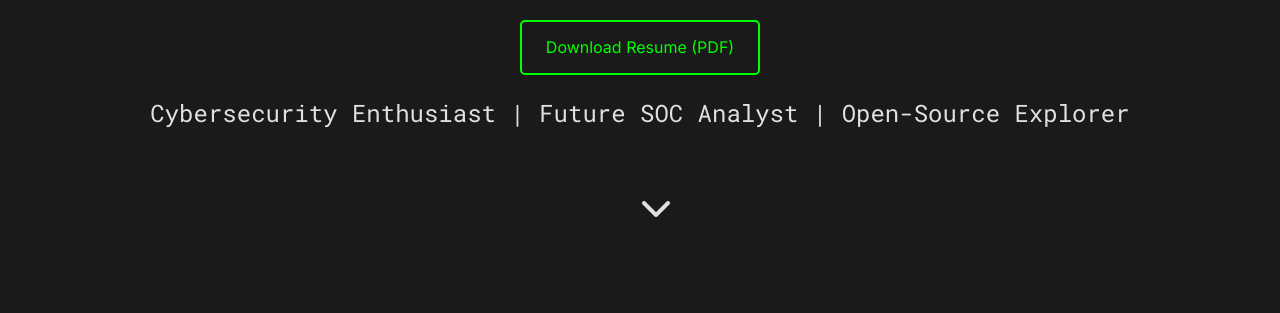
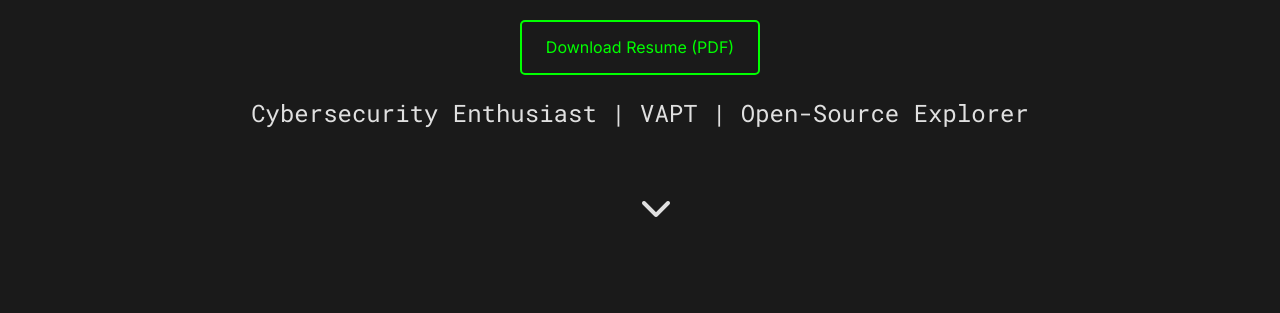
Before and after one commit to Raghava-samala/Portfolio, a plain HTML site: page index.html in a window 1280 px wide. Shown: the part 487-800 px from the top of the page. Drawn offline with Linux system fonts and the light colour scheme.

Commit message:
Update index.html

```diff
--- a/index.html
+++ b/index.html
@@ -35,7 +35,7 @@
             </div>
             <h1 style="margin-bottom: 0rem;">Samala Raghavaraj</h1>
             <a href="file/resume/Samala_Raghavaraj_Resume.pdf" style="margin-bottom: 1.2rem;" download="Samala_Raghavaraj_Resume.pdf" class="btn-resume">Download Resume (PDF)</a>
-            <h3 style="margin-bottom: 40px;">Cybersecurity Enthusiast | Future SOC Analyst | Open-Source Explorer</h3>
+            <h3 style="margin-bottom: 40px;">Cybersecurity Enthusiast | VAPT | Open-Source Explorer</h3>
         </div>
         <a href="#about" class="scroll-down-arrow"><i class="fas fa-chevron-down"></i></a>
         <div class="matrix-bg"></div>
```
